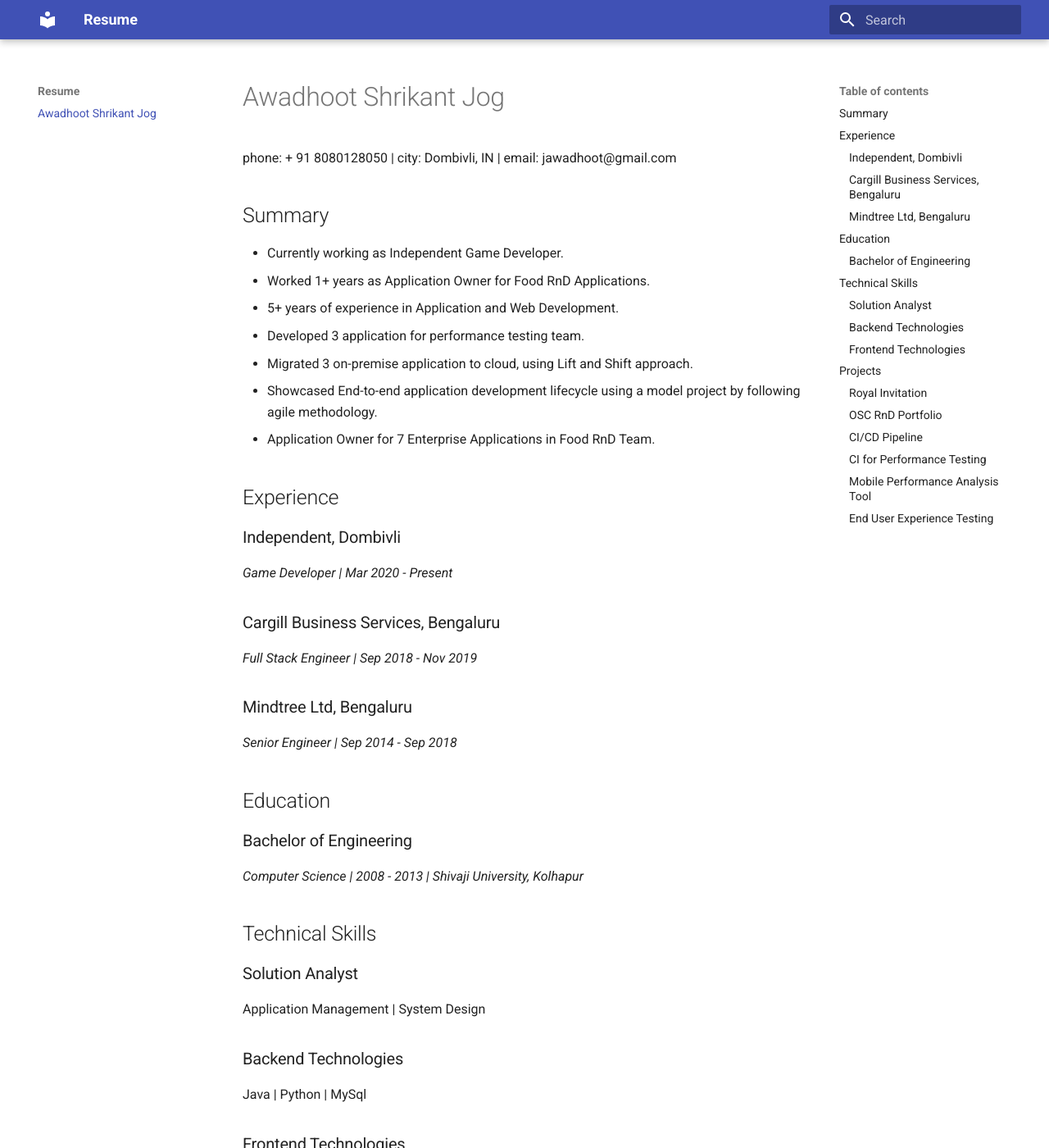
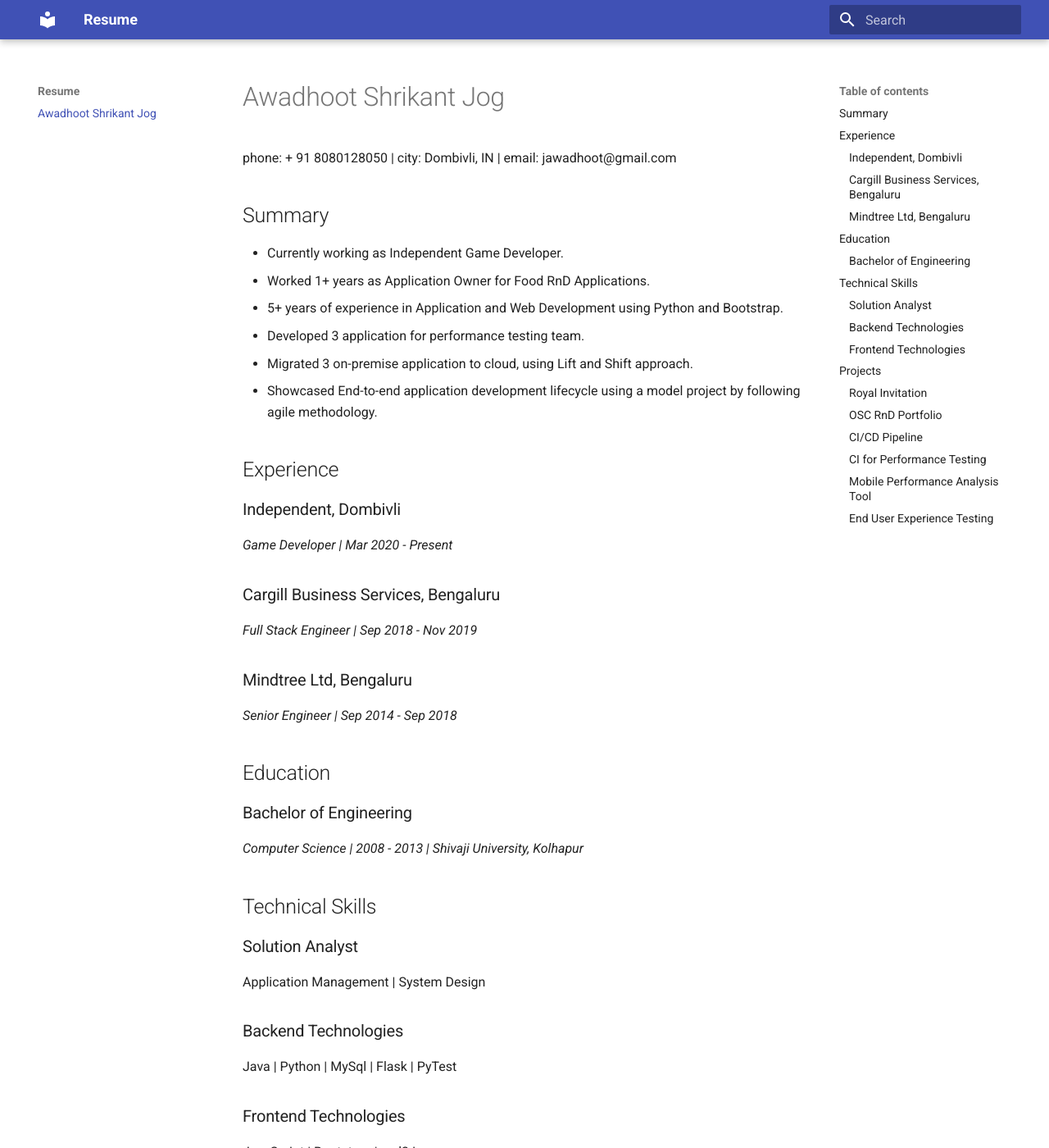
Before and after one commit to jawadhoot/resume, an MkDocs documentation site: the page built from docs/index.md, in a window 1280 px wide and 1400 px high. Shown: the whole window at 82% size. Built offline with MkDocs 1.6.1 and Material for MkDocs 9.7.7, drawn with Linux system fonts in a browser that asks for light colours.

Commit message:
update skills

```diff
--- a/docs/index.md
+++ b/docs/index.md
@@ -6,11 +6,10 @@ phone: + 91 8080128050 | city: Dombivli, IN | email: jawadhoot@gmail.com
 
 - Currently working as Independent Game Developer.
 - Worked 1+ years as Application Owner for Food RnD Applications.
-- 5+ years of experience in Application and Web Development.
+- 5+ years of experience in Application and Web Development using Python and Bootstrap.
 - Developed 3 application for performance testing team.
 - Migrated 3 on-premise application to cloud, using Lift and Shift approach.
 - Showcased End-to-end application development lifecycle using a model project by following agile methodology.
-- Application Owner for 7 Enterprise Applications in Food RnD Team.
 
 ## Experience
 
@@ -40,7 +39,7 @@ Application Management | System Design
 
 ### Backend Technologies
 
-Java | Python | MySql
+Java | Python | MySql | Flask | PyTest
 
 ### Frontend Technologies
 
```
